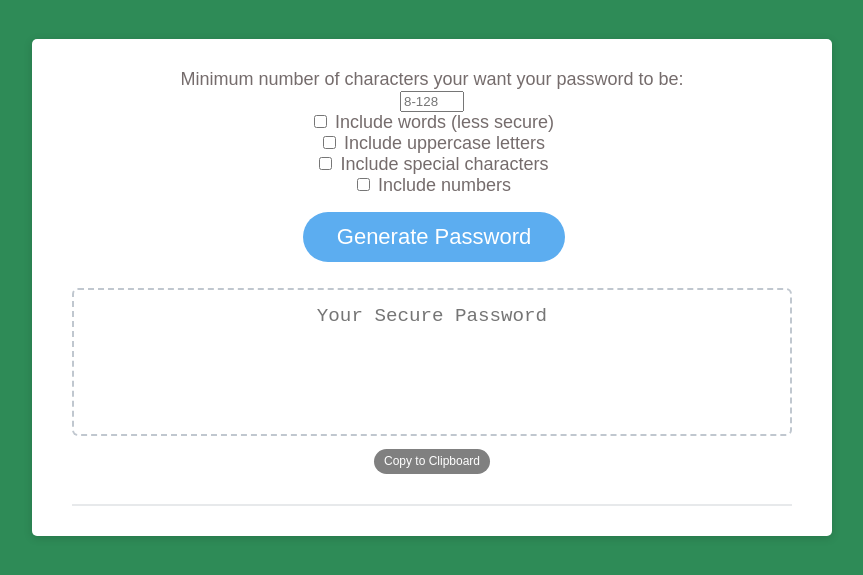
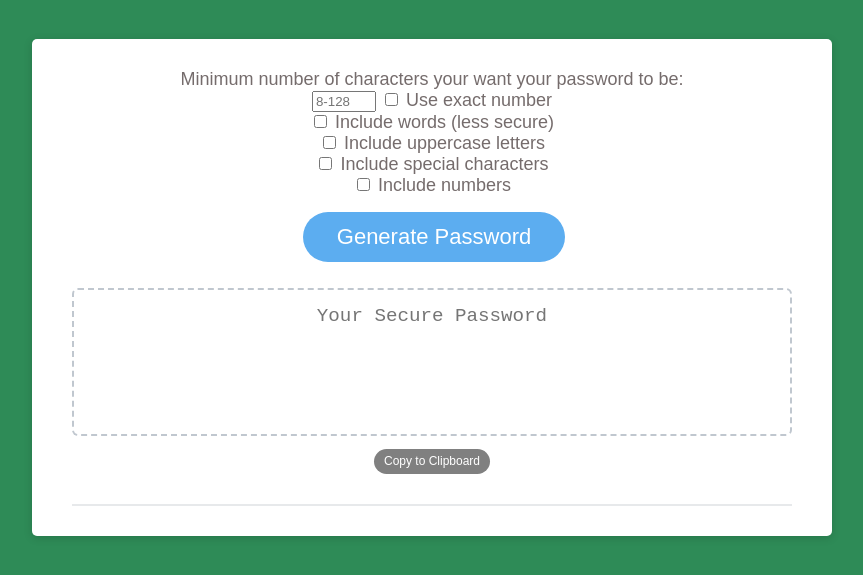
Before and after one commit to Shanna-not-Shawna/password-generator, a plain HTML site: page index.html in a window 1280 px wide. Shown: the part 91-666 px from the top of the page, without its empty margins (208-1071 px from the left). Drawn offline with Linux system fonts and the light colour scheme.

Commit message:
added useExact checkbox to html form

```diff
--- a/index.html
+++ b/index.html
@@ -18,6 +18,8 @@
             <label for="length" class="col-sm-2 col-form-label">Minimum number of characters your want your password to be:</label>
             <div class="col-sm-10">
               <input type="number" min="8" max="128" placeholder="8-128" class="form-control" id="length" required>
+              <input class="form-check-input" type="checkbox" role="switch" id="useExact">
+              <label class="form-check-label">Use exact number</label>
             </div>
           </div>
           <div class="form-check form-switch">
```
